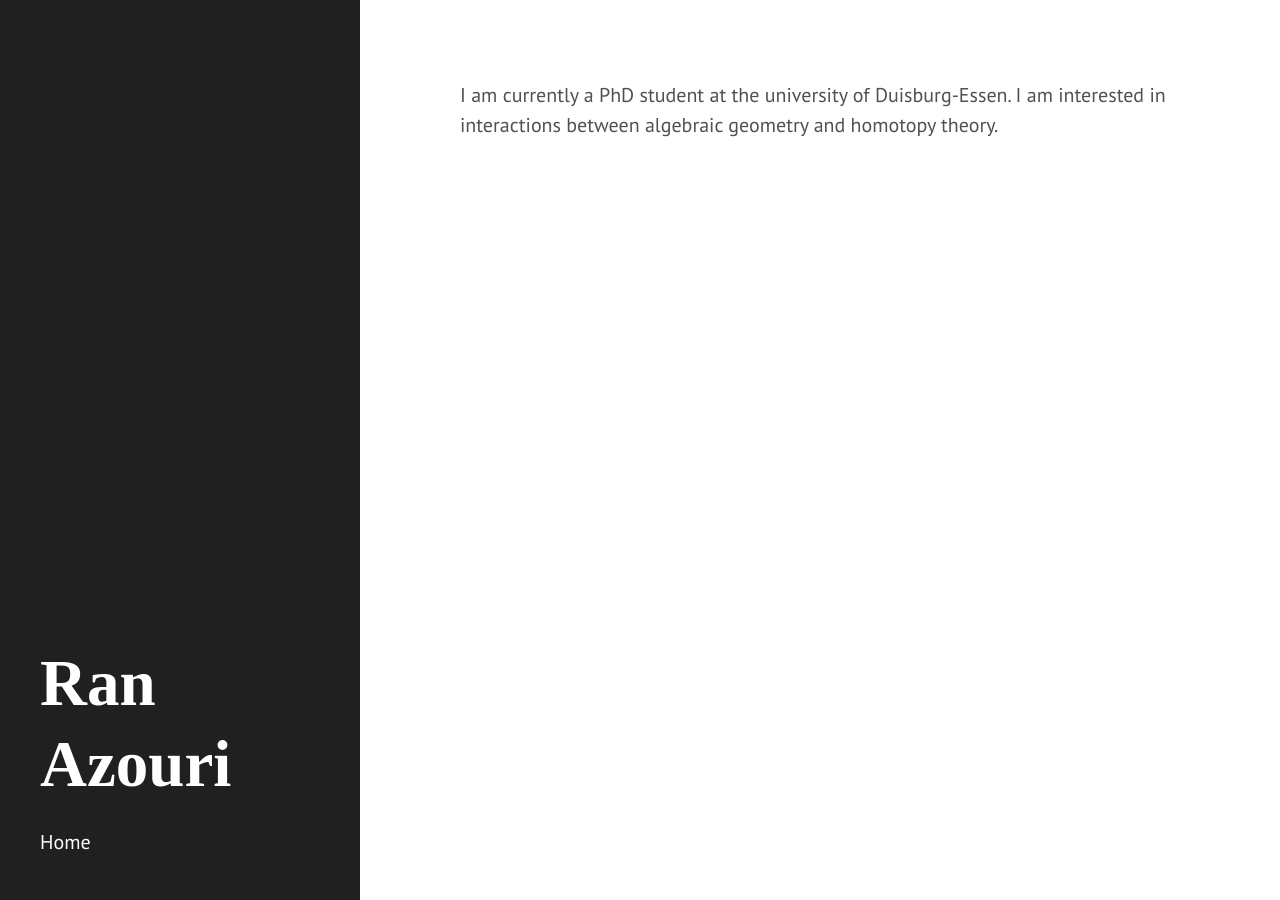
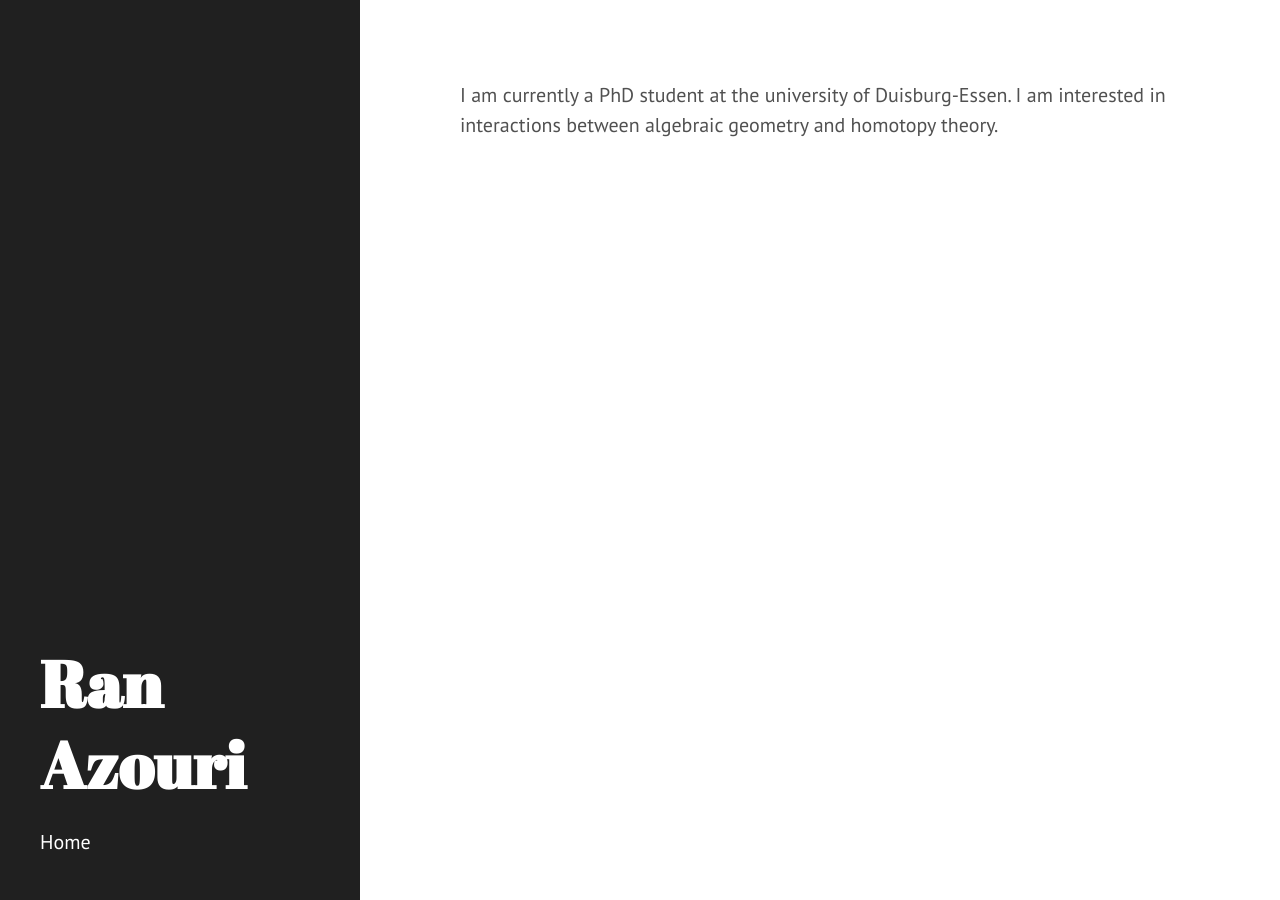
Before and after one commit to ransass/ransass.github.io, a Jekyll site: the page built from index.html, in a window 1280 px wide. Built offline with Jekyll 4.4.1, drawn with Linux system fonts in a browser that asks for light colours; the list of posts is cut into pages by our own code.

Commit message:
Update hyde.css

```diff
--- a/public/css/hyde.css
+++ b/public/css/hyde.css
@@ -79,7 +79,7 @@ html {
 .sidebar-about h1 {
   color: #fff;
   margin-top: 0;
-  font-family: "Ballet", serif;
+  font-family: "Abril Fatface", serif;
   font-size: 3.25rem;
 }
 
```
